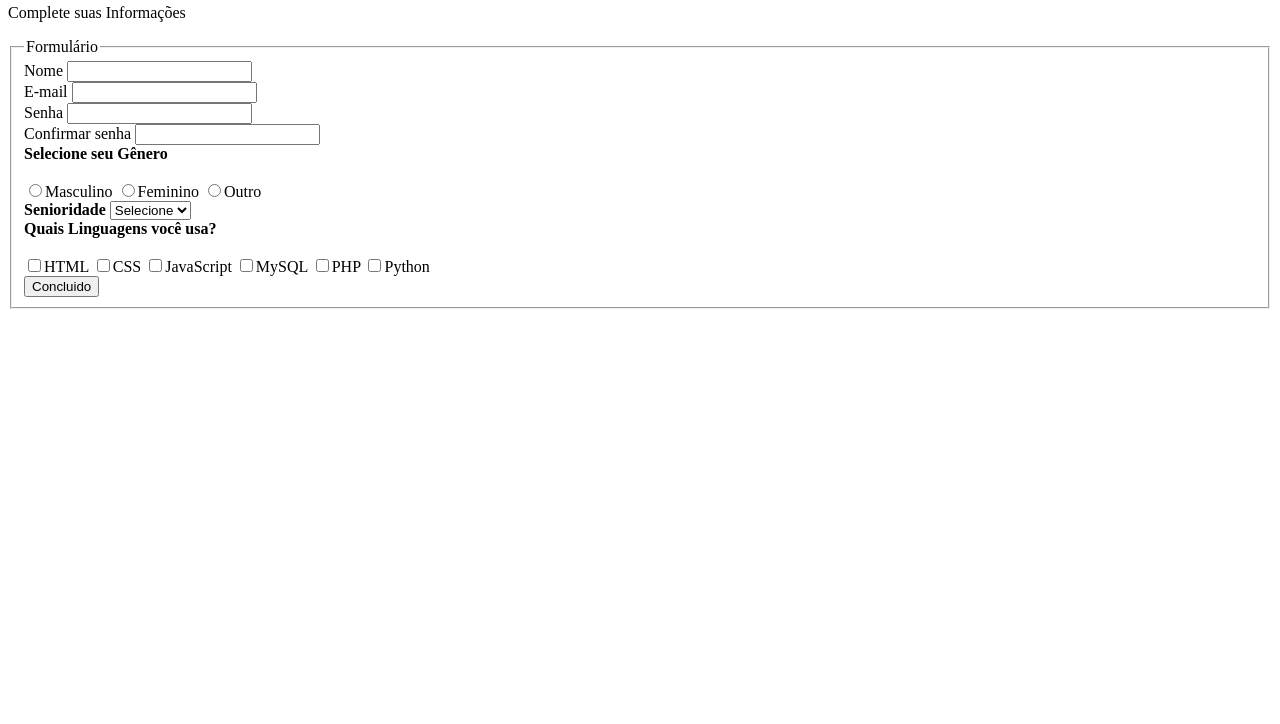
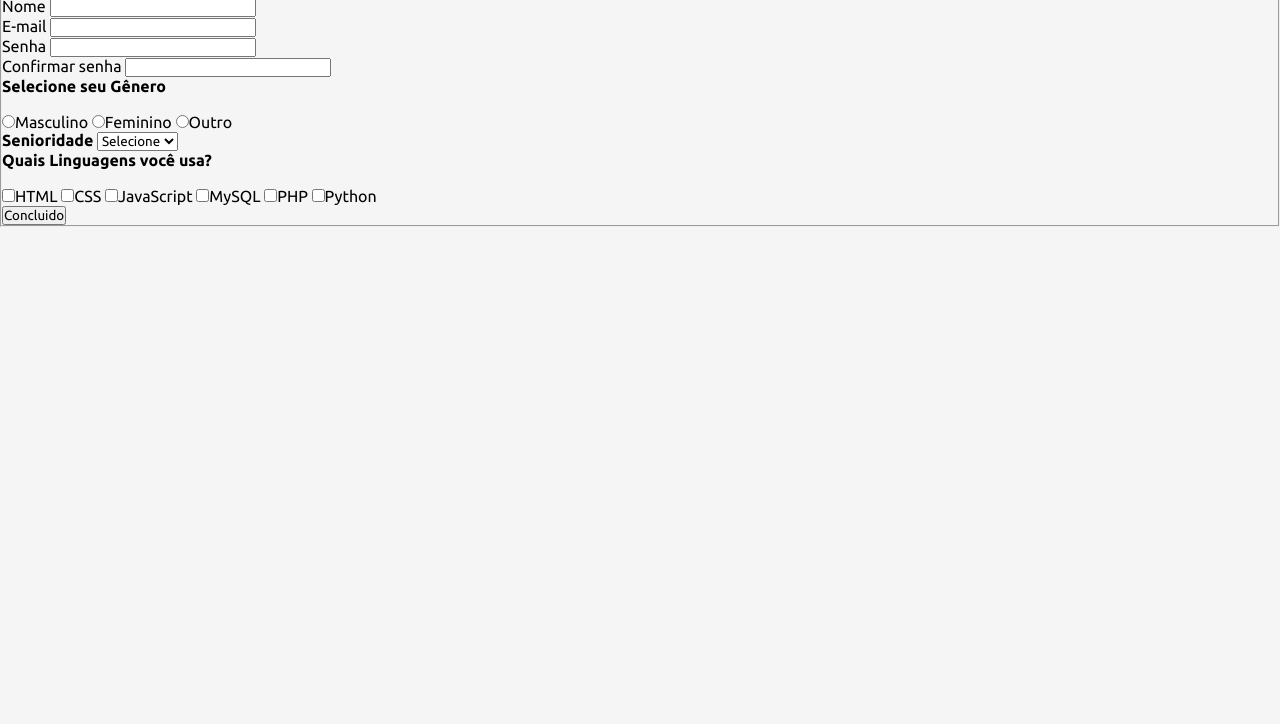
Before and after one commit to gustavosoaresdev/Project-Form, a plain HTML site: page index.html in a window 1280 px wide. Shown: the part 76-800 px from the top of the page. Drawn offline with Linux system fonts and the light colour scheme.

Commit message:
Adicionado links ao HTML + configs básicas no css

```diff
--- a/index.html
+++ b/index.html
@@ -5,6 +5,9 @@
     <meta charset="UTF-8" />
     <meta name="viewport" content="width=device-width, initial-scale=1.0" />
     <link rel="stylesheet" href="./style.css" />
+    <link rel="preconnect" href="https://fonts.googleapis.com">
+    <link rel="preconnect" href="https://fonts.gstatic.com" crossorigin>
+    <link href="https://fonts.googleapis.com/css2?family=Ubuntu:ital,wght@0,300;0,400;0,500;0,700;1,300;1,400;1,500;1,700&display=swap" rel="stylesheet">
   </head>
 
   <body>
--- a/style.css
+++ b/style.css
@@ -0,0 +1,11 @@
+*{
+    margin: 0;
+    padding: 0;
+    font-family: 'Ubuntu', sans-serif;
+    box-sizing: border-box;
+    text-decoration: none;
+}
+
+body{
+    background-color: #f5f5f5;
+}
```
